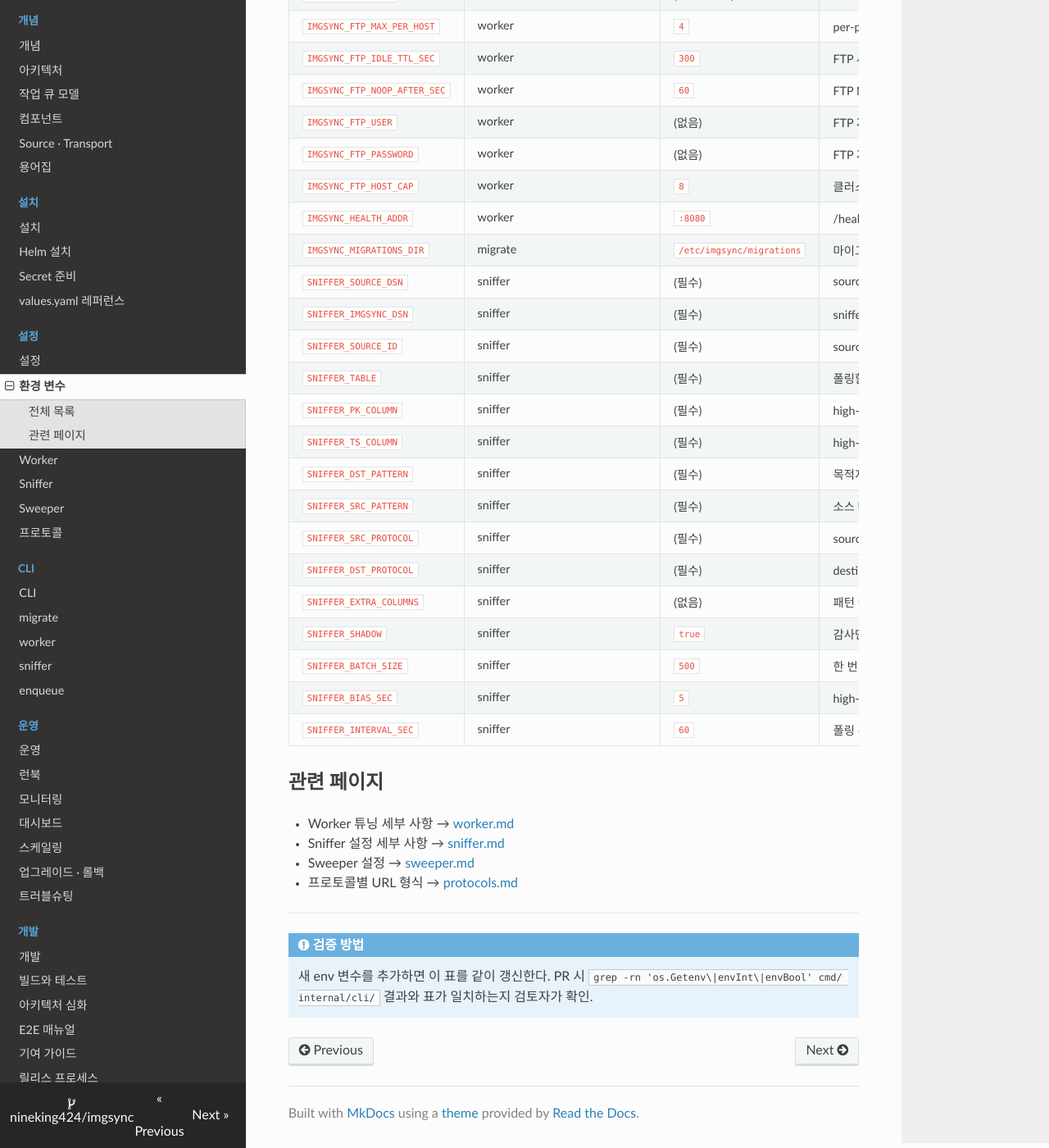
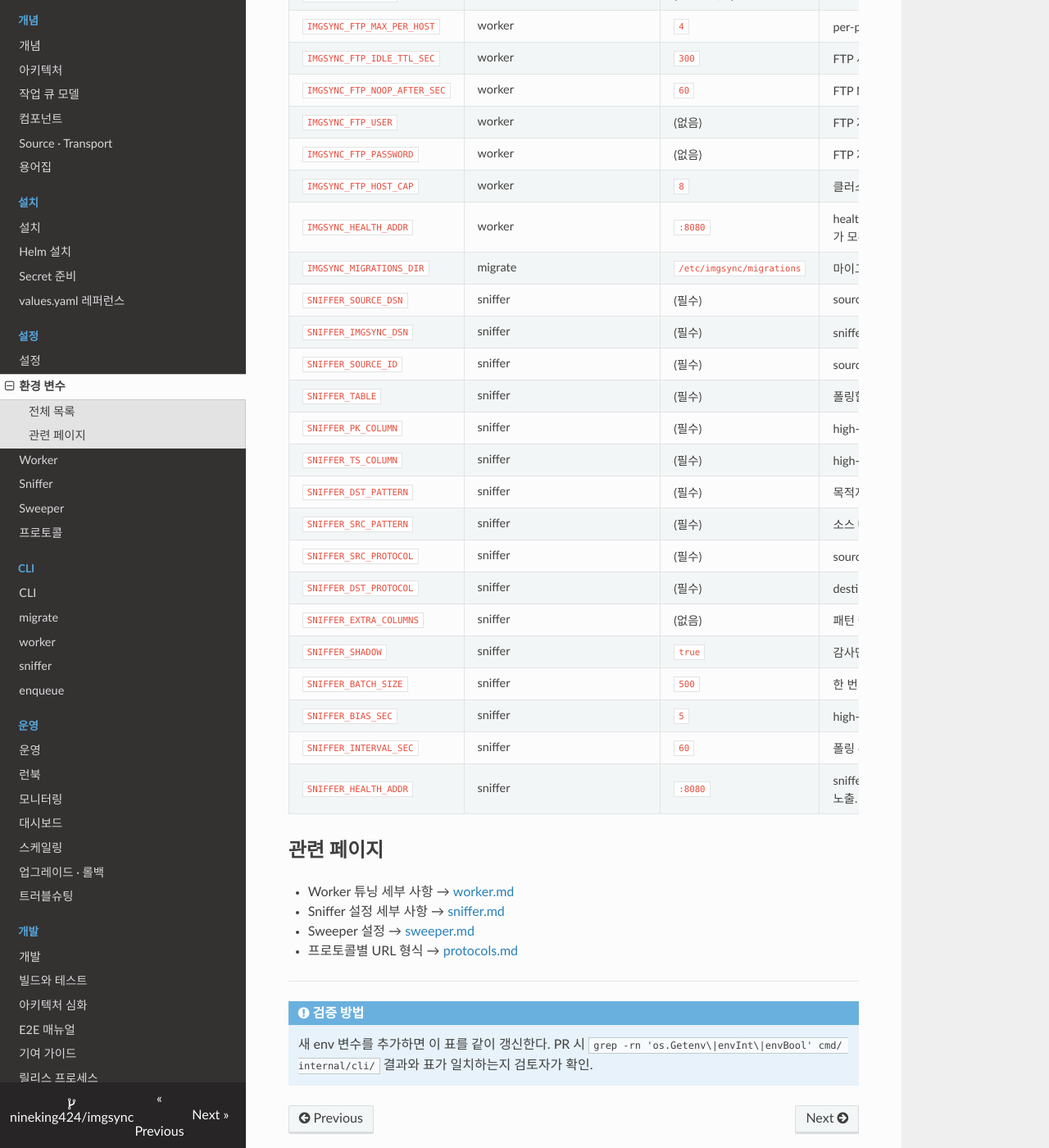
Before and after one commit to nineking424/imgsync, an MkDocs documentation site: the page built from docs/configuration/environment-variables.md, in a window 1280 px wide and 1400 px high, scrolled down 419 px. Shown: the whole window at 82% size. Built offline with MkDocs 1.6.1, drawn with Linux system fonts in a browser that asks for light colours; nearby versions of some CDN libraries.

Commit message:
docs(env): add SNIFFER_HEALTH_ADDR + note /metrics on health port
PR #14 wires both worker and sniffer to expose /metrics on the same
health-addr listener. Reflect that in the canonical env-var
reference so operators don't need to grep the chart.

Co-Authored-By: Claude Opus 4.7 <noreply@anthropic.com>

```diff
--- a/docs/configuration/environment-variables.md
+++ b/docs/configuration/environment-variables.md
@@ -15,7 +15,7 @@ imgsync 의 모든 런타임 설정은 환경 변수로 주입됩니다. 아래
 | `IMGSYNC_FTP_USER` | worker | (없음) | FTP 자격증명 |
 | `IMGSYNC_FTP_PASSWORD` | worker | (없음) | FTP 자격증명 |
 | `IMGSYNC_FTP_HOST_CAP` | worker | `8` | 클러스터-와이드 host 동시 처리 cap (advisory lock) |
-| `IMGSYNC_HEALTH_ADDR` | worker | `:8080` | /healthz 바인드 주소 |
+| `IMGSYNC_HEALTH_ADDR` | worker | `:8080` | health/metrics 리스너 바인드. `/livez`, `/readyz`, `/healthz`, `/metrics` 가 모두 같은 포트에 뜬다. |
 | `IMGSYNC_MIGRATIONS_DIR` | migrate | `/etc/imgsync/migrations` | 마이그레이션 SQL 경로 |
 | `SNIFFER_SOURCE_DSN` | sniffer | (필수) | source DB DSN |
 | `SNIFFER_IMGSYNC_DSN` | sniffer | (필수) | sniffer 가 enqueue 할 control DB DSN |
@@ -32,6 +32,7 @@ imgsync 의 모든 런타임 설정은 환경 변수로 주입됩니다. 아래
 | `SNIFFER_BATCH_SIZE` | sniffer | `500` | 한 번 폴링당 SELECT row cap |
 | `SNIFFER_BIAS_SEC` | sniffer | `5` | high-watermark 뒤로 빼는 안전 마진(초) |
 | `SNIFFER_INTERVAL_SEC` | sniffer | `60` | 폴링 주기(초) |
+| `SNIFFER_HEALTH_ADDR` | sniffer | `:8080` | sniffer health/metrics 리스너 바인드. `/livez`, `/readyz`, `/metrics` 노출. 비우면 probe 실패. |
 
 ## 관련 페이지
 
```
